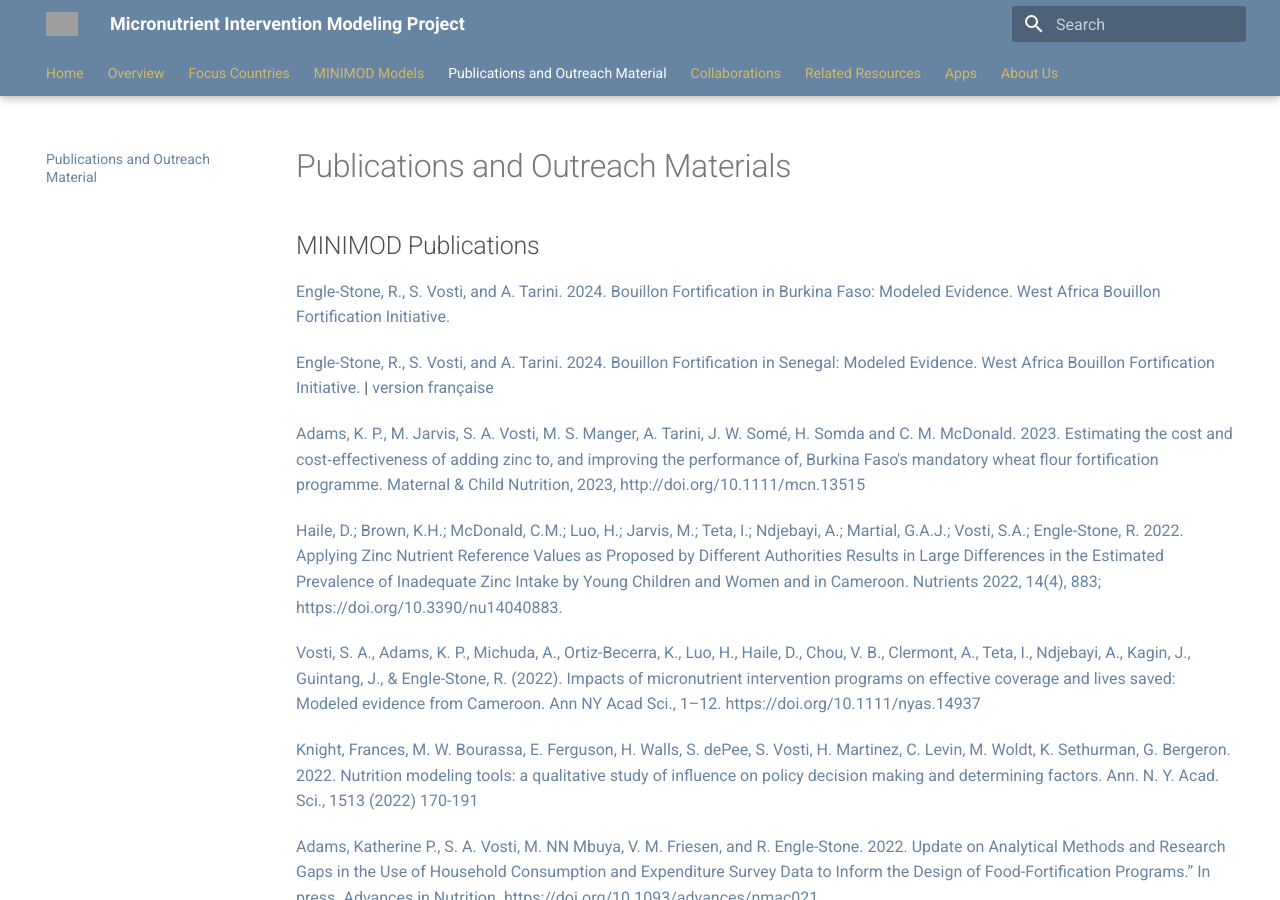
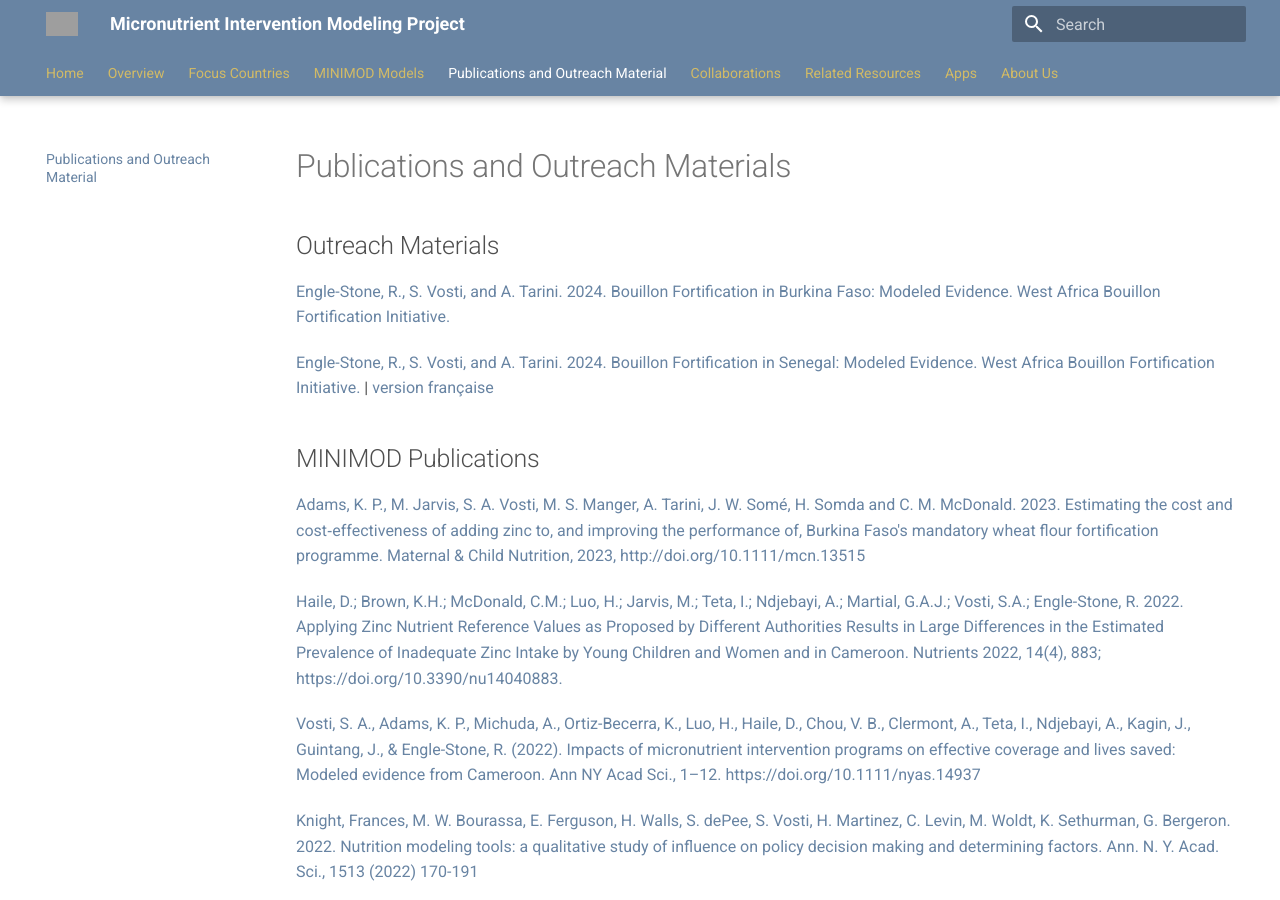
Before and after one commit to minimod-nutrition/minimod-website, an MkDocs documentation site: the page built from docs/publications.md, in a window 1280 px wide and 900 px high. Built offline with MkDocs 1.6.1 and Material for MkDocs 9.7.7, drawn with Linux system fonts in a browser that asks for light colours; nearby versions of some CDN libraries; grey boxes are pictures that could not be loaded.

Commit message:
Move research briefs under new 'Outreach Materials' heading on publications page

```diff
--- a/docs/publications.md
+++ b/docs/publications.md
@@ -5,11 +5,13 @@ hide:
 
 # Publications and Outreach Materials
 
-## MINIMOD Publications
+## Outreach Materials
 
 [Engle-Stone, R., S. Vosti, and A. Tarini. 2024. Bouillon Fortification in Burkina Faso: Modeled Evidence. West Africa Bouillon Fortification Initiative.](../files/Research Brief #1_Modeling_Burkina Faso 22March2024_final.pdf)
 
 [Engle-Stone, R., S. Vosti, and A. Tarini. 2024. Bouillon Fortification in Senegal: Modeled Evidence. West Africa Bouillon Fortification Initiative.](../files/Research Brief #1_Modeling_Senegal_English 10Feb2024 final.pdf) | [<span lang="fr">version française</span>](../files/Research Brief #1_Modeling_Senegal_French_Feb 14.pdf)
+
+## MINIMOD Publications
 
 [Adams, K. P., M. Jarvis, S. A. Vosti, M. S. Manger, A. Tarini, J. W. Somé, H. Somda and C. M. McDonald.  2023.  Estimating the cost and cost‐effectiveness of adding zinc to, and improving the performance of, Burkina Faso's mandatory wheat flour fortification programme.  Maternal & Child Nutrition, 2023, http://doi.org/10.1111/mcn.13515](http://doi.org/10.1111/mcn.13515)
 
```
